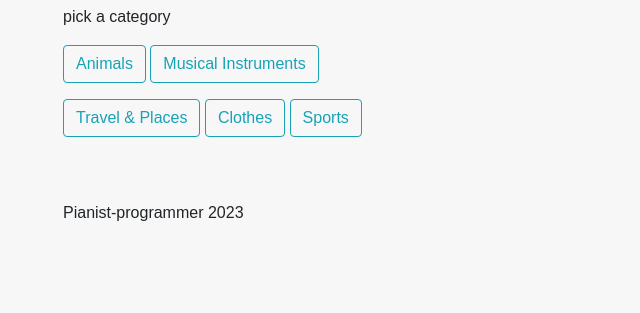
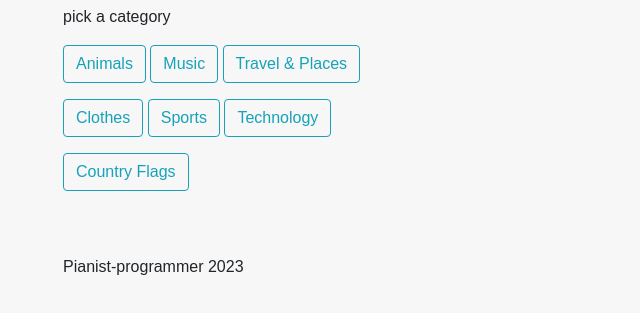
Before and after one commit to pianistprogrammer/memory-game, a plain HTML site: page index.html in a window 1280 px wide. Shown: the part 147-460 px from the top of the page, without its empty margins (0-640 px from the left). Drawn offline with nearby package versions, Linux system fonts and the light colour scheme.

Commit message:
added 3 more categories; sport, tech and flahs

```diff
--- a/index.html
+++ b/index.html
@@ -30,7 +30,7 @@
           type="button"
           class="mb-3 btn btn-outline-info"
         >
-          Musical Instruments
+          Music
         </button>
         <button
           onclick="selectCategory('travelPlaces')"
@@ -40,7 +40,7 @@
         >
           Travel & Places
         </button>
-         <button
+        <button
           onclick="selectCategory('clothes')"
           id="select-clothes"
           type="button"
@@ -48,13 +48,29 @@
         >
           Clothes
         </button>
-         <button
+        <button
           onclick="selectCategory('sports')"
           id="select-sports"
           type="button"
           class="mb-3 btn btn-outline-info"
         >
           Sports
+        </button>
+         <button
+          onclick="selectCategory('technologies')"
+          id="select-technology"
+          type="button"
+          class="mb-3 btn btn-outline-info"
+        >
+          Technology
+        </button>
+         <button
+          onclick="selectCategory('flags')"
+          id="select-flags"
+          type="button"
+          class="mb-3 btn btn-outline-info"
+        >
+          Country Flags
         </button>
         <div id="stats">
           <p id="timer" class="mt-3 mb-3">Time to finish: 00:00</p>
--- a/script.js
+++ b/script.js
@@ -39,7 +39,6 @@ const instruments = [
   { emoji: "🥢", name: "drum-sticks" },
   { emoji: "🔊", name: "speaker" },
 ];
-
 const travelPlaces = [
   { emoji: "🏕️", name: "campsite" },
   { emoji: "🏰", name: "castle" },
@@ -100,7 +99,46 @@ const sports = [
   { emoji: "🛹", name: "skateboard" },
   { emoji: "🛼", name: "roller skate" },
 ];
-
+const technologies = [
+  { emoji: "💻", name: "laptop" },
+  { emoji: "📱", name: "mobile phone" },
+  { emoji: "🖥️", name: "desktop" },
+  { emoji: "🖨️", name: "printer" },
+  { emoji: "🖱️", name: "computer mouse" },
+  { emoji: "🎧", name: "headphone" },
+  { emoji: "🎮", name: "video game" },
+  { emoji: "📷", name: "camera" },
+  { emoji: "💽", name: "computer disk" },
+  { emoji: "🔌", name: "electric plug" },
+  { emoji: "🔋", name: "battery" },
+  { emoji: "💾", name: "floppy disk" },
+  { emoji: "📹", name: "video camera" },
+  { emoji: "🕹️", name: "joystick" },
+  { emoji: "📡", name: "satellite" },
+  { emoji: "📺", name: "television" },
+  { emoji: "📟", name: "pager" },
+  { emoji: "🔬", name: "microscope" },
+];
+const flags = [
+  { emoji: "🇺🇸", name: "United States" },
+  { emoji: "🇨🇦", name: "Canada" },
+  { emoji: "🇲🇽", name: "Mexico" },
+  { emoji: "🇧🇷", name: "Brazil" },
+  { emoji: "🇦🇷", name: "Argentina" },
+  { emoji: "🇬🇧", name: "United Kingdom" },
+  { emoji: "🇫🇷", name: "France" },
+  { emoji: "🇩🇪", name: "Germany" },
+  { emoji: "🇮🇹", name: "Italy" },
+  { emoji: "🇵🇱", name: "Poland" },
+  { emoji: "🇯🇵", name: "Japan" },
+  { emoji: "🇨🇳", name: "China" },
+  { emoji: "🇰🇷", name: "South Korea" },
+  { emoji: "🇿🇦", name: "South Africa" },
+  { emoji: "🇦🇺", name: "Australia" },
+  { emoji: "🇮🇳", name: "India" },
+  { emoji: "🇪🇸", name: "Spain" },
+  { emoji: "🇨🇭", name: "Switzerland" },
+];
 
 let firstCard = null;
 let secondCard = null;
@@ -328,6 +366,14 @@ const categories = {
     array: sports,
     button: document.querySelector("#select-sports"),
   },
+  technologies: {
+    array: technologies,
+    button: document.querySelector("#select-technology"),
+  },
+  flags: {
+    array: flags,
+    button: document.querySelector("#select-flags"),
+  },
 };
 
 const selectCategory = (category) => {
@@ -365,7 +411,9 @@ const allArrays = {
   travelPlaces: travelPlaces,
   instruments: instruments,
   clothes: clothes,
-  sports:sports
+  sports: sports,
+  technologies: technologies,
+  flags:flags
   // add more arrays here...
 };
 
```
